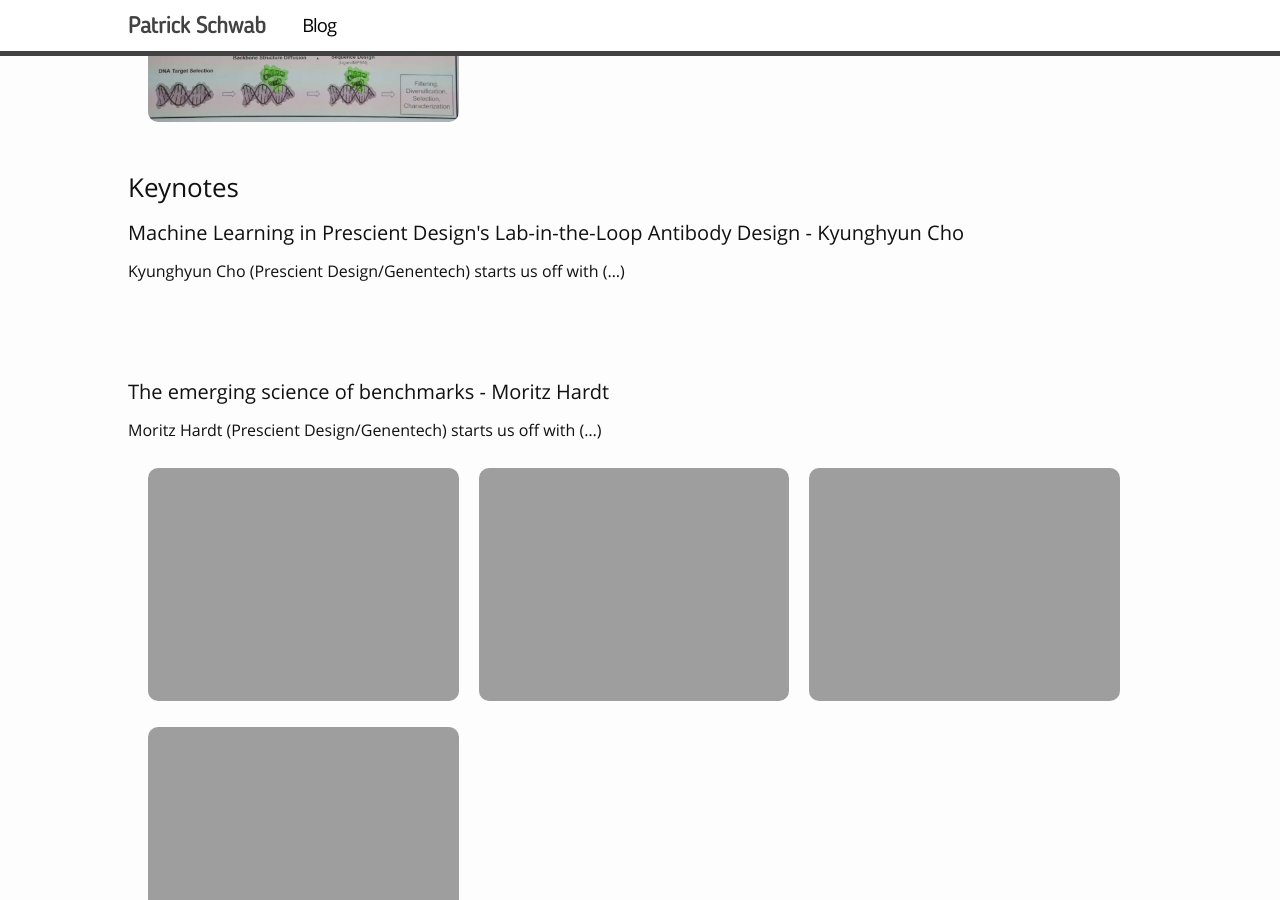
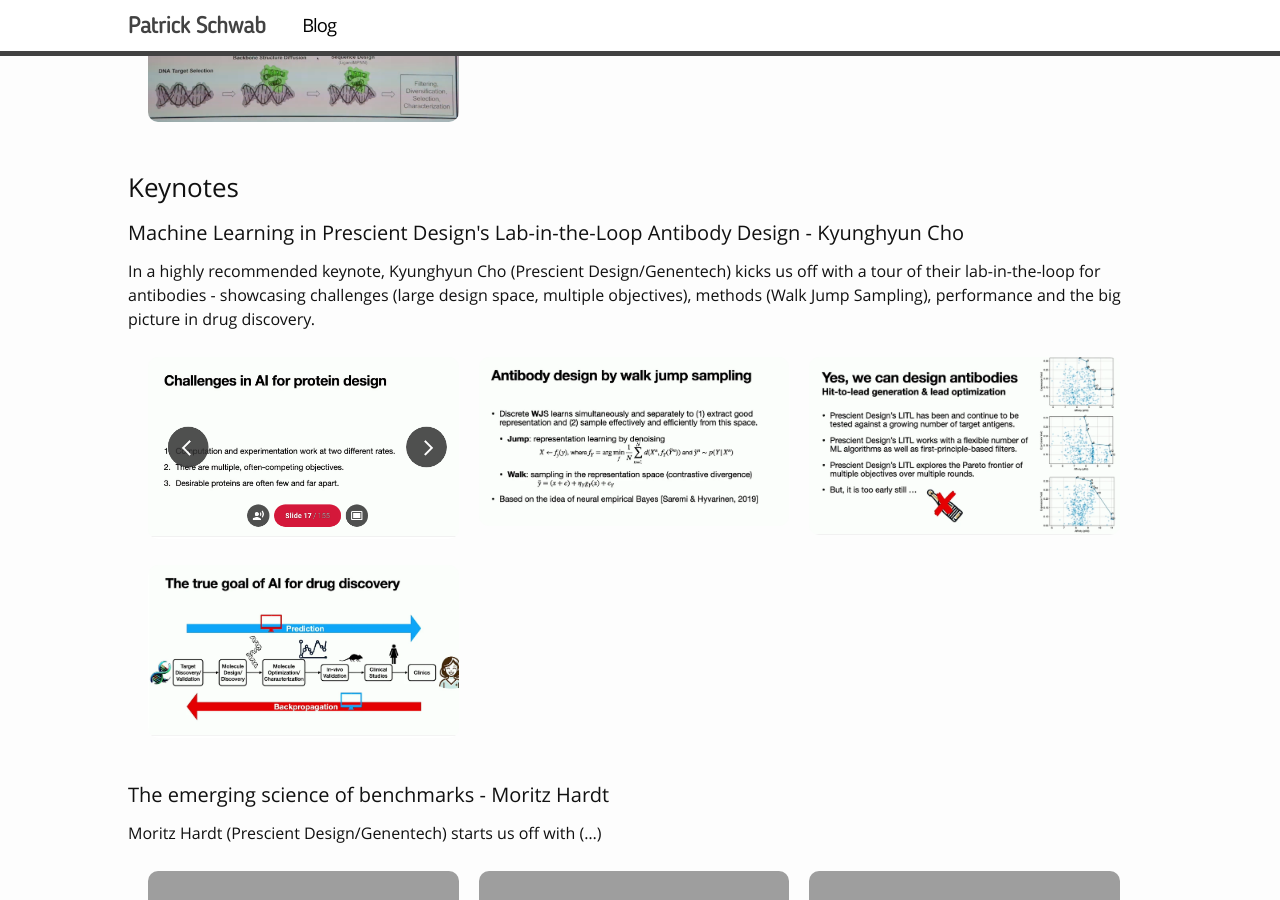
Before and after one commit to d909b/d909b.github.io, a Jekyll site: the page built from _posts/2024-05-11-iclr2024.md, in a window 1280 px wide and 900 px high, scrolled down 4467 px. Built offline with Jekyll 4.4.1, drawn with Linux system fonts in a browser that asks for light colours; nearby versions of some CDN libraries; library files that are not in the unit come from our copies.

Commit message:
initial iclr2024

```diff
--- a/_posts/2024-05-11-iclr2024.md
+++ b/_posts/2024-05-11-iclr2024.md
@@ -103,7 +103,7 @@ David Baker (University of Washington) showcased their remarkable toolkit for pr
 
 <h4>Machine Learning in Prescient Design's Lab-in-the-Loop Antibody Design - Kyunghyun Cho</h4>
 
-Kyunghyun Cho (Prescient Design/Genentech) starts us off with (...)
+In a highly recommended keynote, Kyunghyun Cho (Prescient Design/Genentech) kicks us off with a tour of their lab-in-the-loop for antibodies - showcasing challenges (large design space, multiple objectives), methods (Walk Jump Sampling), performance and the big picture in drug discovery.
 
 <div class="gallery">
 <galleryitem src="http://schwabpatrick.com/img/iclr2024/kc1.png"></galleryitem>
```
Also changed, not shown: img/iclr2024/kc1.png (added), img/iclr2024/kc2.png (added), img/iclr2024/kc3.png (added), img/iclr2024/kc4.png (added).
